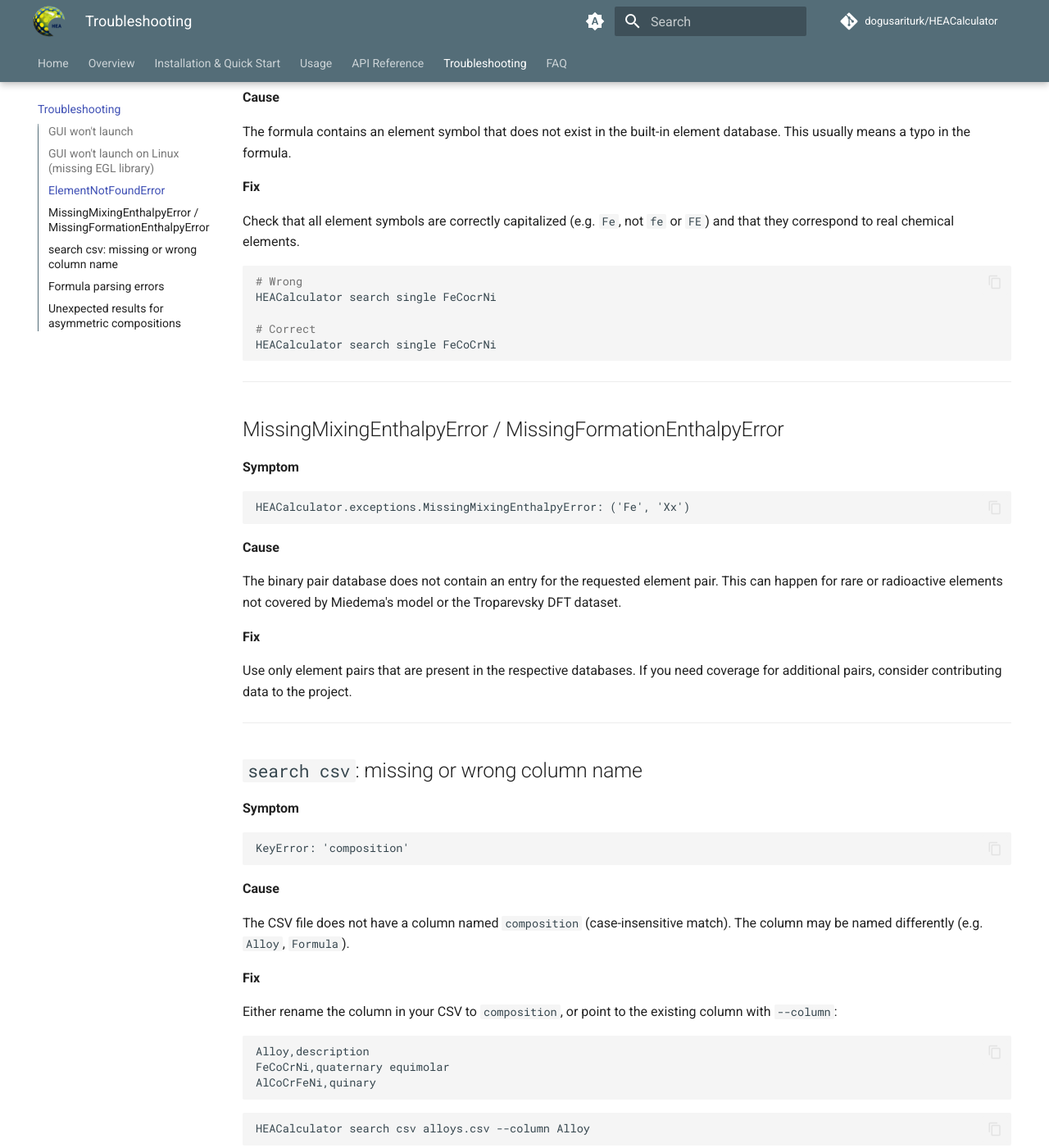
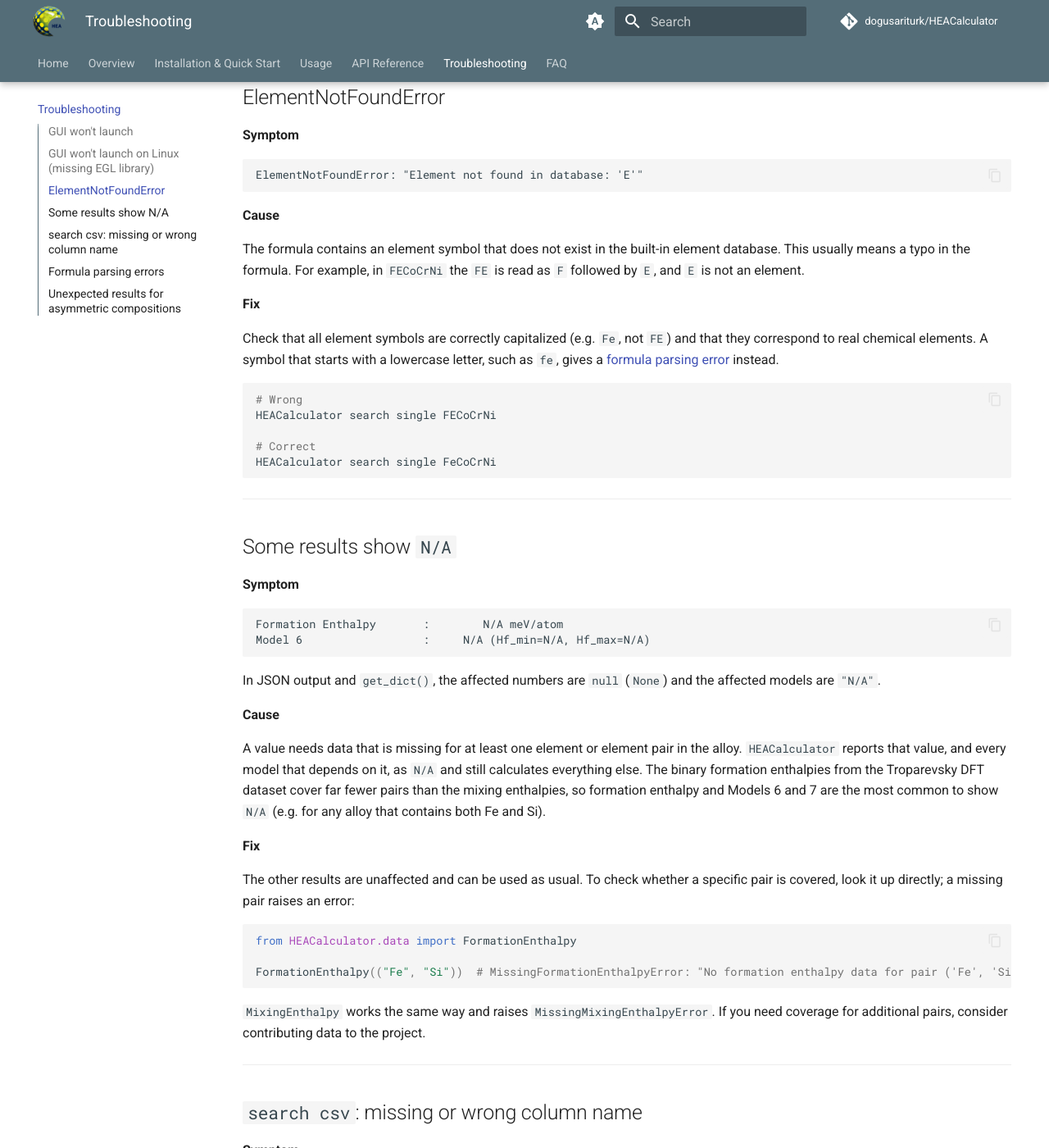
Before and after one commit to dogusariturk/HEACalculator, an MkDocs documentation site: the page built from docs/troubleshooting.md, in a window 1280 px wide and 1400 px high, scrolled down 1199 px. Shown: the whole window at 82% size. Built offline with MkDocs 1.6.1 and Material for MkDocs 9.7.7, drawn with Linux system fonts in a browser that asks for light colours; comment, search, counter and statistics services are not loaded; some of the changed text lies outside the part shown.

Commit message:
Update troubleshooting guide with detailed fixes and examples

````diff
--- a/docs/troubleshooting.md
+++ b/docs/troubleshooting.md
@@ -12,13 +12,33 @@
 
 **Fix**
 
-PyQt6 is an optional dependency and is not installed by default. Install it with:
+PyQt6 is an optional dependency and is not installed by default. Reinstall with the `gui` extra, using the command that matches how you installed `HEACalculator`:
 
-```bash
-uv add "HEACalculator[gui]"
-# or with pip:
-pip install "HEACalculator[gui]"
-```
+=== "uv tool"
+
+    If you installed `HEACalculator` as a standalone CLI tool with `uv tool install`:
+
+    ```bash
+    uv tool install "HEACalculator[gui]"
+    ```
+
+=== "uv add"
+
+    If `HEACalculator` is a dependency in your project's environment:
+
+    ```bash
+    uv add "HEACalculator[gui]"
+    ```
+
+=== "pip"
+
+    If you installed `HEACalculator` with `pip`:
+
+    ```bash
+    pip install "HEACalculator[gui]"
+    ```
+
+For a one-off run without installing, use `uvx --from "HEACalculator[gui]" HEACalculator gui`.
 
 ---
 
@@ -52,20 +72,20 @@
 **Symptom**
 
 ```
-HEACalculator.exceptions.ElementNotFoundError: 'Xx'
+ElementNotFoundError: "Element not found in database: 'E'"
 ```
 
 **Cause**
 
-The formula contains an element symbol that does not exist in the built-in element database. This usually means a typo in the formula.
+The formula contains an element symbol that does not exist in the built-in element database. This usually means a typo in the formula. For example, in `FECoCrNi` the `FE` is read as `F` followed by `E`, and `E` is not an element.
 
 **Fix**
 
-Check that all element symbols are correctly capitalized (e.g. `Fe`, not `fe` or `FE`) and that they correspond to real chemical elements.
+Check that all element symbols are correctly capitalized (e.g. `Fe`, not `FE`) and that they correspond to real chemical elements. A symbol that starts with a lowercase letter, such as `fe`, gives a [formula parsing error](#formula-parsing-errors) instead.
 
 ```bash
 # Wrong
-HEACalculator search single FeCocrNi
+HEACalculator search single FECoCrNi
 
 # Correct
 HEACalculator search single FeCoCrNi
@@ -73,21 +93,32 @@
 
 ---
 
-## MissingMixingEnthalpyError / MissingFormationEnthalpyError
+## Some results show `N/A`
 
 **Symptom**
 
 ```
-HEACalculator.exceptions.MissingMixingEnthalpyError: ('Fe', 'Xx')
+Formation Enthalpy       :        N/A meV/atom
+Model 6                  :     N/A (Hf_min=N/A, Hf_max=N/A)
 ```
+
+In JSON output and `get_dict()`, the affected numbers are `null` (`None`) and the affected models are `"N/A"`.
 
 **Cause**
 
-The binary pair database does not contain an entry for the requested element pair. This can happen for rare or radioactive elements not covered by Miedema's model or the Troparevsky DFT dataset.
+A value needs data that is missing for at least one element or element pair in the alloy. `HEACalculator` reports that value, and every model that depends on it, as `N/A` and still calculates everything else. The binary formation enthalpies from the Troparevsky DFT dataset cover far fewer pairs than the mixing enthalpies, so formation enthalpy and Models 6 and 7 are the most common to show `N/A` (e.g. for any alloy that contains both Fe and Si).
 
 **Fix**
 
-Use only element pairs that are present in the respective databases. If you need coverage for additional pairs, consider contributing data to the project.
+The other results are unaffected and can be used as usual. To check whether a specific pair is covered, look it up directly; a missing pair raises an error:
+
+```python
+from HEACalculator.data import FormationEnthalpy
+
+FormationEnthalpy(("Fe", "Si"))  # MissingFormationEnthalpyError: "No formation enthalpy data for pair ('Fe', 'Si')"
+```
+
+`MixingEnthalpy` works the same way and raises `MissingMixingEnthalpyError`. If you need coverage for additional pairs, consider contributing data to the project.
 
 ---
 
@@ -96,7 +127,7 @@
 **Symptom**
 
 ```
-KeyError: 'composition'
+No 'composition' column found in alloys.csv. Available columns: Alloy, description
 ```
 
 **Cause**
@@ -105,13 +136,15 @@
 
 **Fix**
 
-Either rename the column in your CSV to `composition`, or point to the existing column with `--column`:
+Either rename the column in your CSV to `composition`, or point to the existing column with `--column`. For example, given this `alloys.csv`:
 
 ```csv
 Alloy,description
 FeCoCrNi,quaternary equimolar
 AlCoCrFeNi,quinary
 ```
+
+The compositions are in the `Alloy` column, so pass that name to `--column`:
 
 ```sh
 HEACalculator search csv alloys.csv --column Alloy
@@ -126,28 +159,32 @@
 **Symptom**
 
 ```
-ValueError: Invalid formula
+ValueError: Input may not be a formula; unrecognized characters were detected
 ```
 
 **Cause**
 
-The formula string cannot be parsed. Common causes:
+The formula string cannot be parsed. The end of the message tells you why:
 
-- Unmatched parentheses: `(FeCo2CrNi`
-- Lowercase element start: `feCoCrNi`
-- Unknown characters or spaces: `Fe Co Cr Ni`
+| Message ends with                           | Cause                                                                              | Example                         |
+|---------------------------------------------|------------------------------------------------------------------------------------|---------------------------------|
+| `unrecognized characters were detected`     | A symbol starts lowercase, or a character is not a symbol, count, bracket or space | `feCoCrNi`, `FeCocrNi`, `Fe-Co` |
+| `unbalanced brackets`                       | An opening or closing bracket has no partner                                       | `(FeCo2CrNi`, `FeCo)2`          |
+| `a count must follow an element or bracket` | A number appears before any element or bracket                                     | `2FeCo`                         |
+| `no element has a nonzero count`            | Every element has a count of zero                                                  | `Fe0Co0`                        |
 
 **Fix**
 
 Use one of the supported notation styles:
 
-| Style                 | Example            |
-|-----------------------|--------------------|
-| Equimolar (no counts) | `FeCoCrNi`         |
-| Explicit atom counts  | `Fe25Co25Cr25Ni25` |
-| Nested brackets       | `(FeCo)2CrNi`      |
+| Style                 | Example                        |
+|-----------------------|--------------------------------|
+| Equimolar (no counts) | `FeCoCrNi`                     |
+| Explicit atom counts  | `Fe25Co25Cr25Ni25`             |
+| Fractional counts     | `Fe0.5CoCrNi`                  |
+| Nested brackets       | `(FeCo)2CrNi` or `[FeCo]2CrNi` |
 
-Spaces are not allowed inside the formula string. For `search range`, pass elements as a space-separated list via `--elements "Fe Co Cr Ni"`.
+For `search range`, pass elements as a space-separated list via `--elements "Fe Co Cr Ni"`.
 
 ---
 
````
Also changed, not shown: other parts of docs/troubleshooting.md (+1 -1 lines).
